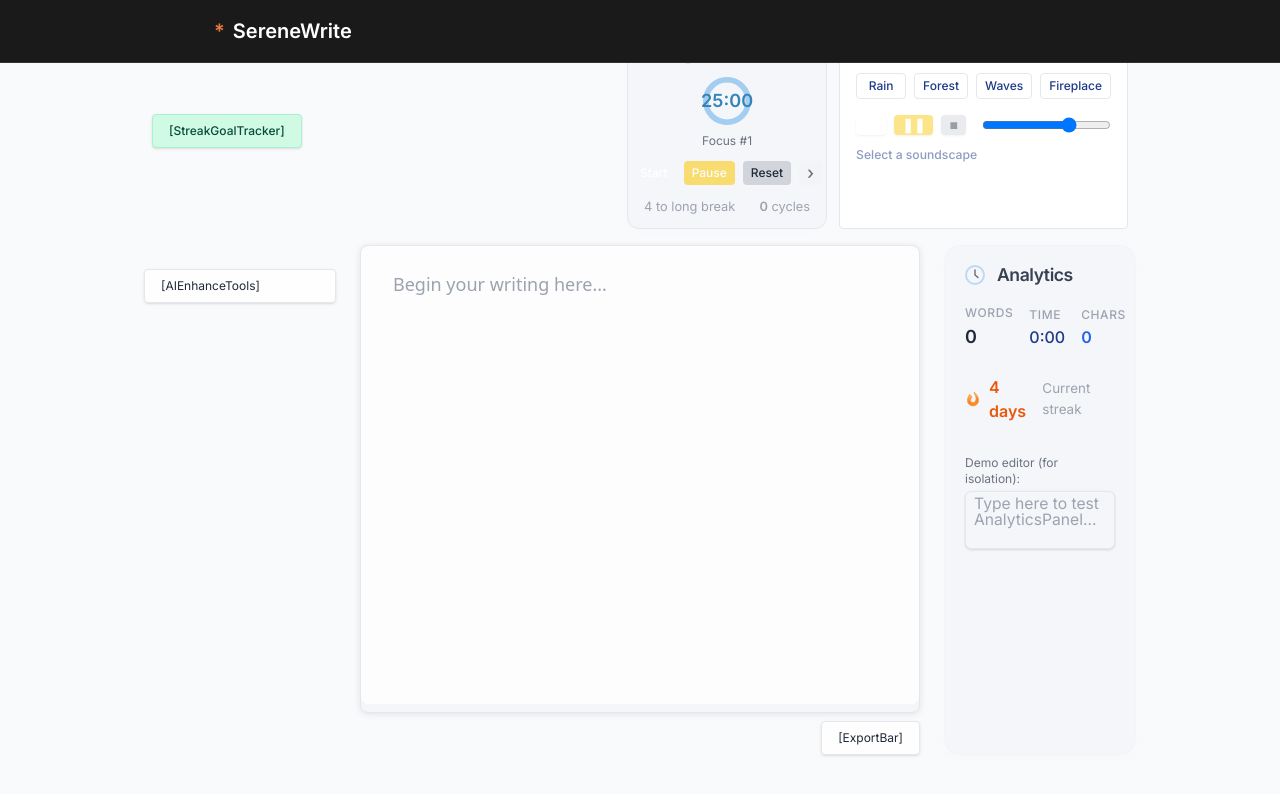
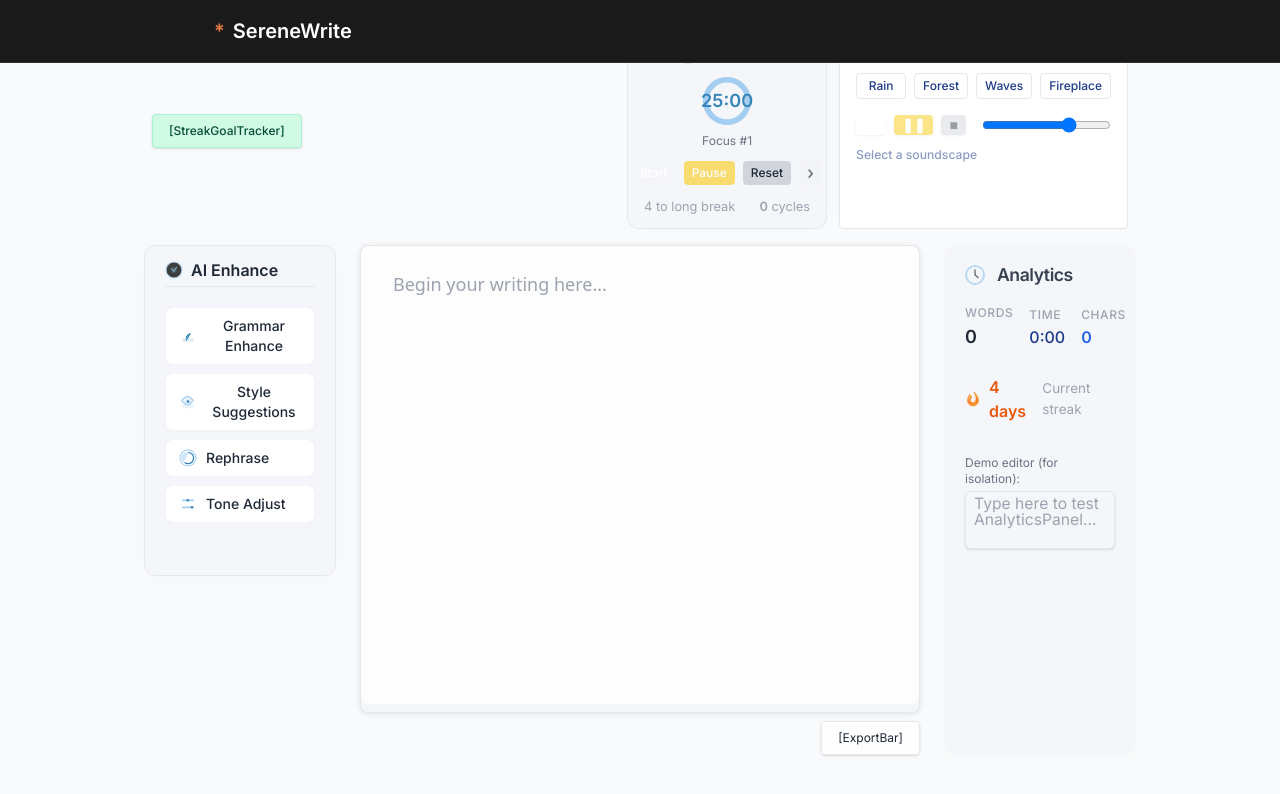
Before and after one commit to Workflow-Manager-admin/serenewrite-26632-fa1b55d3, a React (Create React App) app in the folder serenewrite_web_app/: page / in a window 1280 px wide. Shown: the top 794 px of the page. Built offline with nearby package versions, Linux system fonts and the light colour scheme; the HTML template or start-up script is replaced by a standard one.

Commit message:
Auto-commit: Changes as of 2025-05-30T08:52:46.151955+00:00

```diff
--- a/serenewrite_web_app/src/components/AIEnhanceTools.js
+++ b/serenewrite_web_app/src/components/AIEnhanceTools.js
@@ -1,14 +1,156 @@
-import React from "react";
+import React, { useState } from "react";
 
 /**
- * AIEnhanceTools provides AI-powered writing enhancements (stub view).
+ * AIEnhanceTools provides UI for AI-powered writing/style enhancement actions.
+ * Supports interactive buttons for 'Grammar Enhance', 'Style Suggestions', 'Rephrase', and 'Tone Adjust'.
+ * Calming, minimal, and accessible design. Functions are stubbed (show toasts/alerts).
  */
 // PUBLIC_INTERFACE
 function AIEnhanceTools() {
+  const [lastMessage, setLastMessage] = useState(null);
+
+  // Simulate feedback for user actions (can use toasts/snackbar or simple alert)
+  const handleAction = (action) => {
+    // Future: Replace with real AI integration
+    const messages = {
+      grammar: "Grammar enhanced! (This is a mock/stub.)",
+      style: "Style suggestions coming soon. (This is a mock/stub.)",
+      rephrase: "Your text has been rephrased! (This is a mock/stub.)",
+      tone: "Tone adjusted! (This is a mock/stub.)"
+    };
+    setLastMessage(messages[action]);
+    setTimeout(() => setLastMessage(null), 2100); // Clear after 2s
+  };
+
   return (
-    <div className="bg-white/90 border border-gray-200 rounded shadow px-4 py-2 text-xs text-gray-800 mt-6">
-      [AIEnhanceTools]
-    </div>
+    <section
+      className="bg-white/95 border border-gray-200 rounded-xl shadow px-5 py-3 flex flex-col items-stretch gap-3 min-w-[180px] max-w-[270px] mx-auto"
+      style={{
+        background: "rgba(245,246,250,0.97)",
+        fontFamily: "Inter, Arial, sans-serif",
+        boxShadow: "0 4px 20px 0 rgba(163,206,241,0.055)",
+      }}
+      aria-label="AI Writing Enhancement Tools"
+    >
+      <div className="text-[1rem] font-semibold text-gray-800 flex items-center gap-2 pb-1 mb-1 border-b border-accent/20">
+        <svg width="18" height="18" aria-hidden style={{opacity: 0.75}}>
+          <circle cx="9" cy="9" r="8" stroke="#A3CEF1" strokeWidth="1.12"/>
+          <path d="M6.6 7.5l2.2 2.9 2.7-4.2" stroke="#3484B8" strokeWidth="1.15" strokeLinecap="round" fill="none"/>
+          <circle cx="9" cy="9" r="3.1" stroke="#A3CEF1" strokeWidth="0.6" fill="#E2F0FB" opacity="0.1"/>
+        </svg>
+        AI Enhance
+      </div>
+      <div className="flex flex-col gap-2 mt-1">
+        <AIAssistButton
+          label="Grammar Enhance"
+          icon={<GrammarIcon />}
+          onClick={() => handleAction("grammar")}
+        />
+        <AIAssistButton
+          label="Style Suggestions"
+          icon={<StyleIcon />}
+          onClick={() => handleAction("style")}
+        />
+        <AIAssistButton
+          label="Rephrase"
+          icon={<RephraseIcon />}
+          onClick={() => handleAction("rephrase")}
+        />
+        <AIAssistButton
+          label="Tone Adjust"
+          icon={<ToneIcon />}
+          onClick={() => handleAction("tone")}
+        />
+      </div>
+      <div
+        className={`mt-3 text-accent text-xs transition-opacity duration-300`}
+        role="status"
+        aria-live="polite"
+        style={{
+          opacity: lastMessage ? 1 : 0,
+          minHeight: "1.3em",
+          fontWeight: 500,
+        }}
+      >
+        {lastMessage}
+      </div>
+    </section>
+  );
+}
+
+// PUBLIC_INTERFACE
+function AIAssistButton({ label, icon, onClick }) {
+  // Accessible, animated, minimalist button for AI assist actions
+  return (
+    <button
+      className={`
+        flex items-center gap-2 rounded-lg px-3 py-2 bg-white border border-gray-100 shadow
+        text-gray-800 text-sm font-medium transition
+        hover:bg-accent/20 hover:border-accent focus:outline-none focus:ring-2 focus:ring-accent/40
+        active:bg-accent/30
+      `}
+      style={{
+        background: "rgba(255,255,255,0.99)",
+        boxShadow: "0 1px 6px 0 rgba(163,206,241,0.035)",
+        minHeight: "38px",
+      }}
+      type="button"
+      tabIndex={0}
+      aria-label={label}
+      onClick={onClick}
+    >
+      <span className="w-5 h-5 flex items-center justify-center">{icon}</span>
+      <span>{label}</span>
+    </button>
+  );
+}
+
+// --- Icon components (minimal SVGs, soft accent) ---
+
+function GrammarIcon() {
+  // Pencil/checkmark
+  return (
+    <svg width="20" height="20" fill="none">
+      <rect x="4" y="12" width="12" height="4" rx="1.2" fill="#A3CEF1" opacity="0.28"/>
+      <path d="M7.5 13.7l3.85-6.1c.31-.5.6-.6 1.05-.45.37.12.49.56.28.93l-3.86 6.09c-.31.5-.6.59-1.05.45-.36-.13-.5-.55-.27-.92Z" fill="#3484B8"/>
+      <path d="M8.2 11.4l2-3.2" stroke="#3484B8" strokeWidth="1.08" strokeLinecap="round"/>
+    </svg>
+  );
+}
+
+function StyleIcon() {
+  // Color palette/fountain-pen minimal
+  return (
+    <svg width="20" height="20" fill="none">
+      <ellipse cx="10" cy="14" rx="6" ry="2.5" fill="#A3CEF1" opacity="0.25"/>
+      <path d="M7.8 4.8c1-.6 2.6-.6 3.4 0l3.6 2.9c.6.5.6 1.3 0 1.7l-3.6 2.8c-1 .7-2.5.7-3.5 0l-3.5-2.7c-.6-.5-.6-1.3 0-1.7l3.6-3z"
+        fill="#E2F1FA" stroke="#A3CEF1" strokeWidth="1.1"/>
+      <circle cx="10" cy="9.5" r="1.3" fill="#3484B8"/>
+    </svg>
+  );
+}
+
+function RephraseIcon() {
+  // Circular arrow
+  return (
+    <svg width="20" height="20" fill="none">
+      <circle cx="10" cy="10" r="8" stroke="#A3CEF1" strokeWidth="1.05" />
+      <path d="M10 4.3a5.7 5.7 0 1 1-3.4 10.3" stroke="#3484B8" strokeWidth="1.25" fill="none"/>
+      <path d="M5.7 14.3A5.6 5.6 0 0 1 10 4.3v-1.6l2.1 2.1-2.1 2v-1.6"
+        fill="#A3CEF1" opacity="0.56"/>
+    </svg>
+  );
+}
+
+function ToneIcon() {
+  // Sliders (tune bars)
+  return (
+    <svg width="20" height="20" fill="none">
+      <rect x="4" y="5.5" width="12" height="1.7" rx="0.85" fill="#A3CEF1"/>
+      <rect x="4" y="12.5" width="12" height="1.7" rx="0.85" fill="#A3CEF1"/>
+      <circle cx="9.8" cy="6.3" r="1.2" fill="#3484B8"/>
+      <circle cx="14" cy="13.3" r="1.18" fill="#3484B8"/>
+    </svg>
   );
 }
 
```
Also changed, not shown: 2 other files (tests, documents, lock files or other folders).
